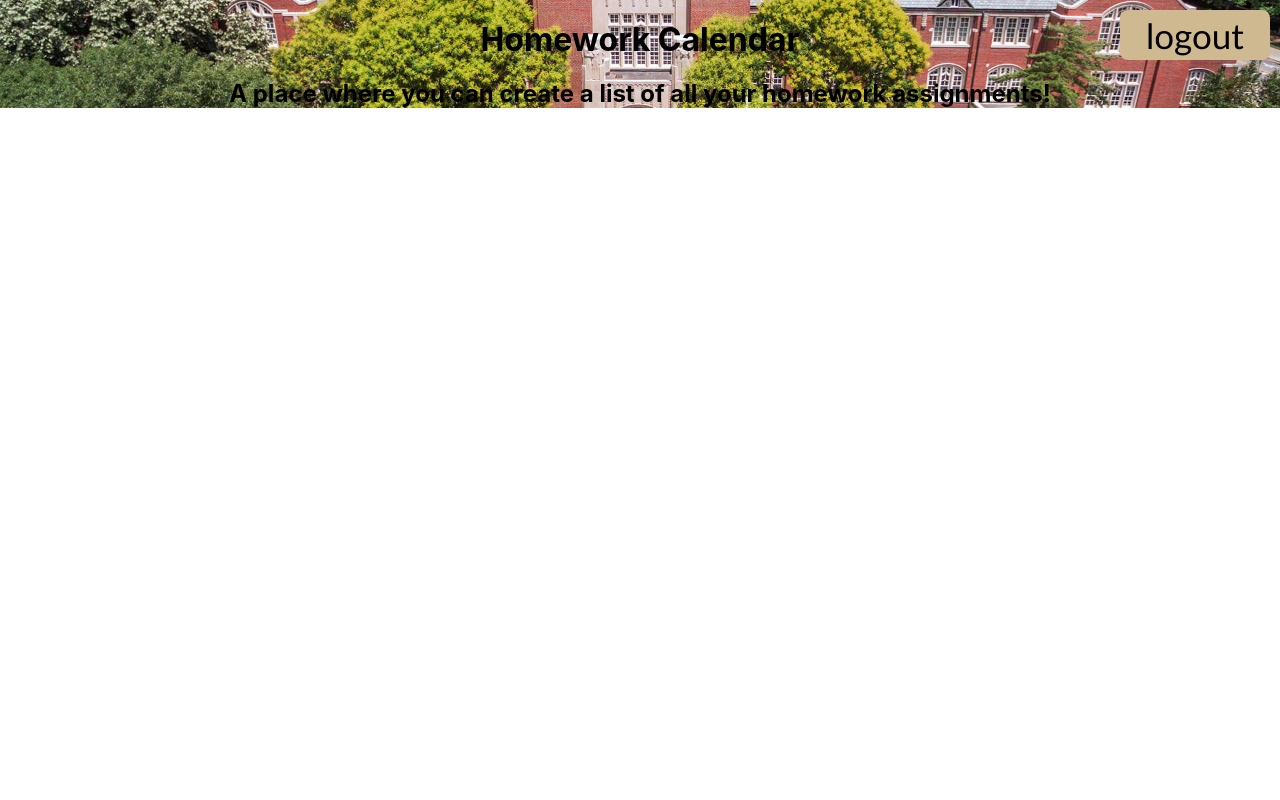
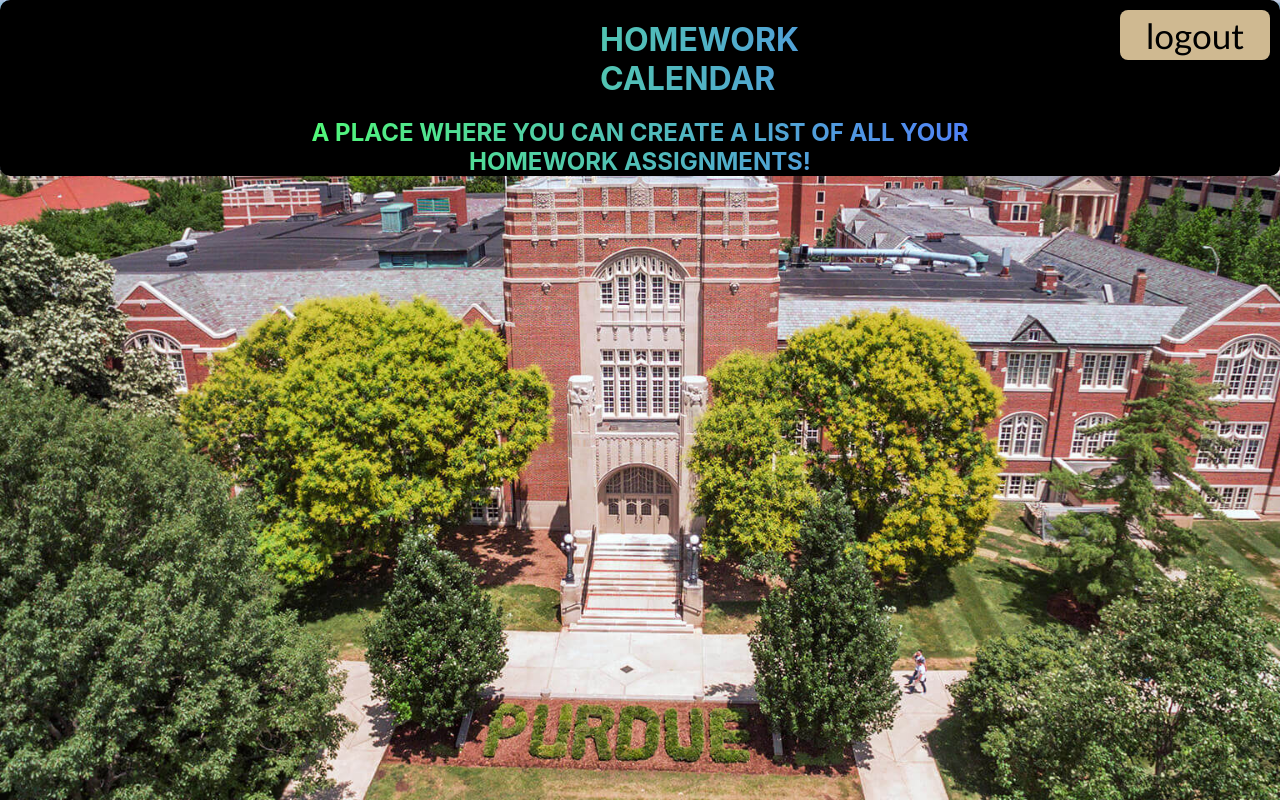
Before and after one commit to SebRodDev/homework-calendar, a React (Create React App) app: page / in a window 1280 px wide. Built offline with nearby package versions, Linux system fonts and the light colour scheme.

Commit message:
more progress

```diff
--- a/src/Pages/StartingPage.jsx
+++ b/src/Pages/StartingPage.jsx
@@ -3,12 +3,13 @@ import './StartingPageLooks.css'
 
 const StartingPage = () => {
   return (
-    <div class="background">
-      <div class="background">
-      <h1 class="titleText">Homework Calendar</h1>
-      <h2 class="titleText">A place where you can create a list of all your homework assignments!</h2>
-
-      <button class="logoutButton">logout</button>
+    <div>
+      <div className="background">
+        <div className="plainBackground">
+        <h1 className="titleText plainBackground">Homework Calendar</h1>
+        <h2 className="titleText">A place where you can create a list of all your homework assignments!</h2>
+        </div>
+      <button className="logoutButton">logout</button>
       </div>
 
     </div>
--- a/src/Pages/StartingPageLooks.css
+++ b/src/Pages/StartingPageLooks.css
@@ -1,14 +1,40 @@
+@property --k {
+    syntax: '<number>';
+    initial-value: 0;
+    inherits: false;
+}
+
+@keyframes k { to { --k: 1}}
+
 .titleText {
     margin: auto;
     text-align: center;
     padding-top: 20px;
+    background:
+		linear-gradient(90deg,
+				hsl(calc(var(--k)*1turn), 95%, 65%),
+				hsl(calc(var(--k)*1turn + 90deg), 95%, 65%)) text;
+	color: transparent;
+	font: 900 sans-serif;
+	filter: url(#f);
+	text-align: center;
+	text-transform: uppercase;
+	animation: k 4s linear infinite;
+}
+
+.plainBackground {
+    background-color: black;
+    border-radius: 10px;
+    padding-right: 300px;
+    padding-left: 300px;
+
 }
 
 .background {
     background-image: url('./Images/Purdue\ Campus.jpg');
     background-size: cover;
     background-position: center;
-    height: 100%;
+    height: 100vh;
     margin: 0;
 }
 
```
